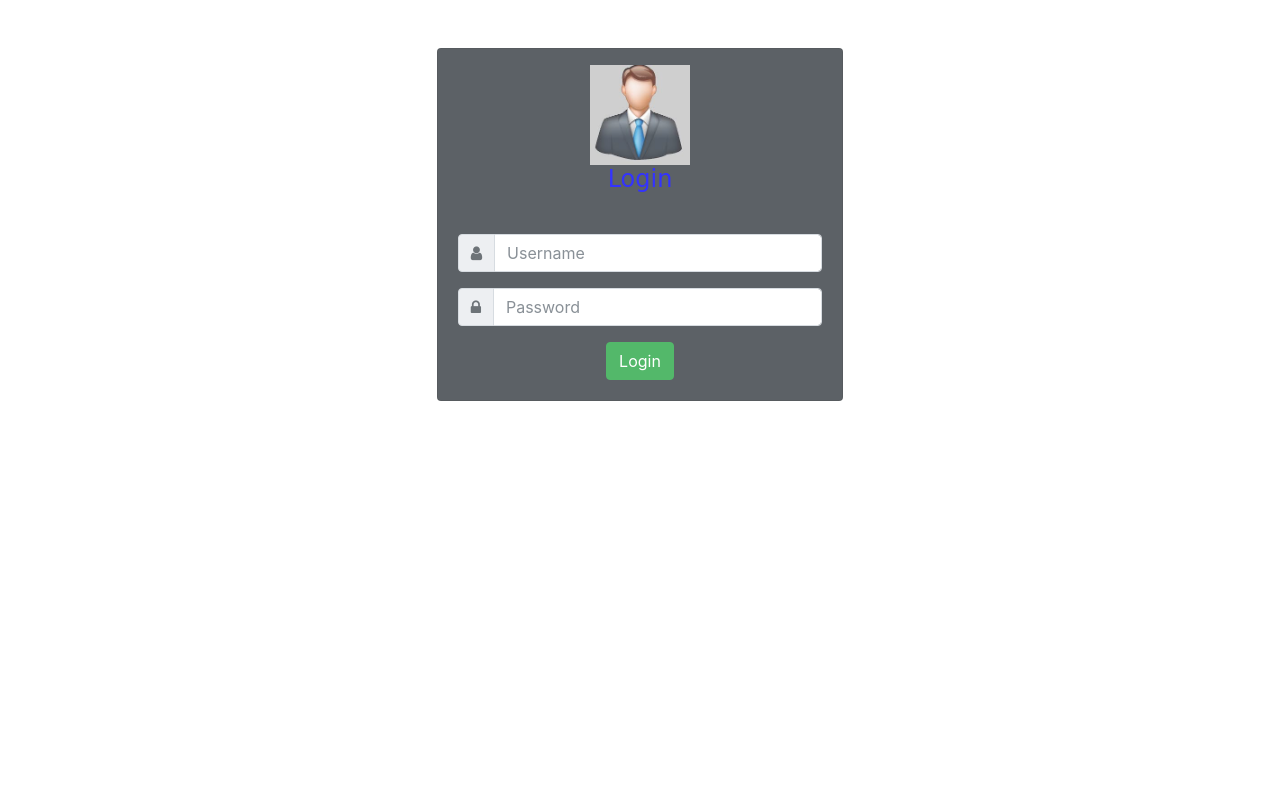
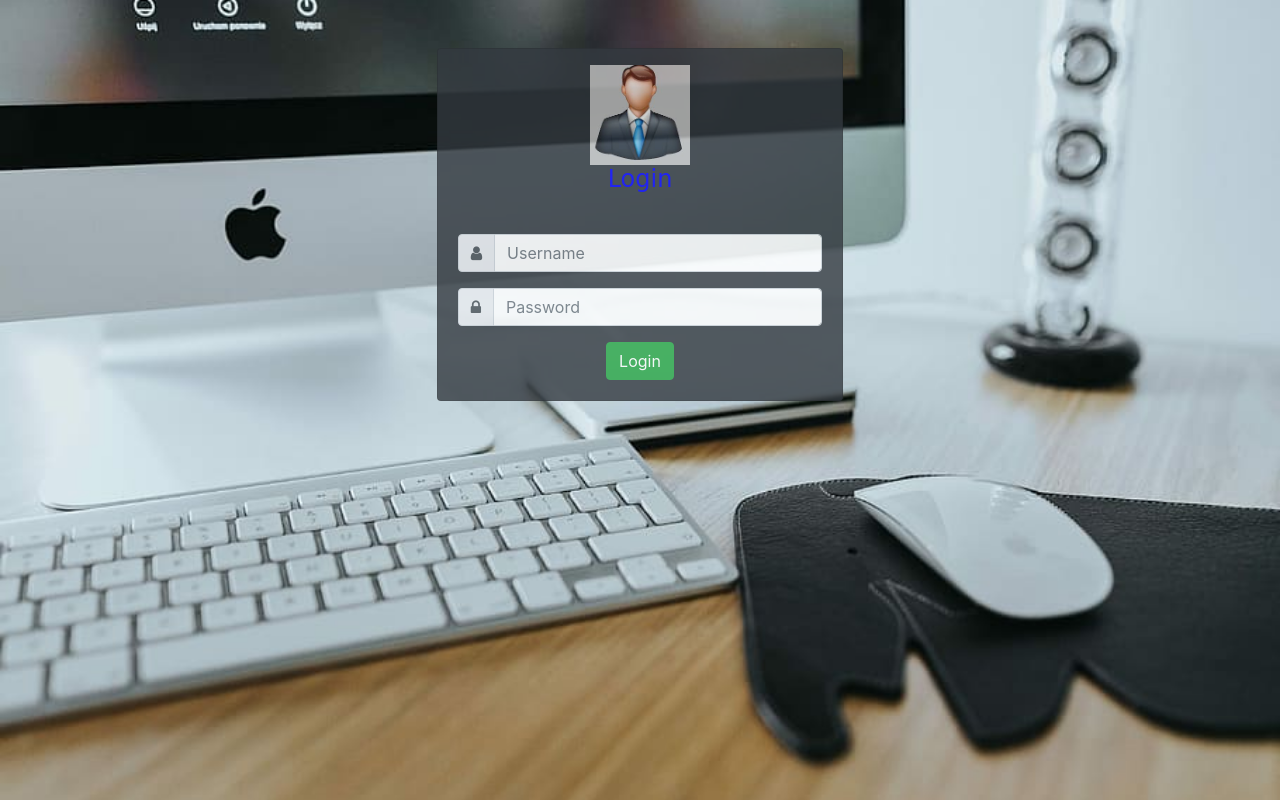
Before and after one commit to Varsharajan/ToDoList, a plain HTML site: page index.html in a window 1280 px wide. Drawn offline with nearby package versions, Linux system fonts and the light colour scheme; the site is published under a folder, as on GitHub Pages, so addresses that start at the root find nothing.

Commit message:
Update style.css

```diff
--- a/style.css
+++ b/style.css
@@ -1,5 +1,5 @@
 body{
- background-image: url("/images/white-imac-apple-keyboard.jpg");
+ background-image: url("./images/white-imac-apple-keyboard.jpg");
  background-position: center center;
  background-repeat: no-repeat;
  background-attachment: fixed;
```
